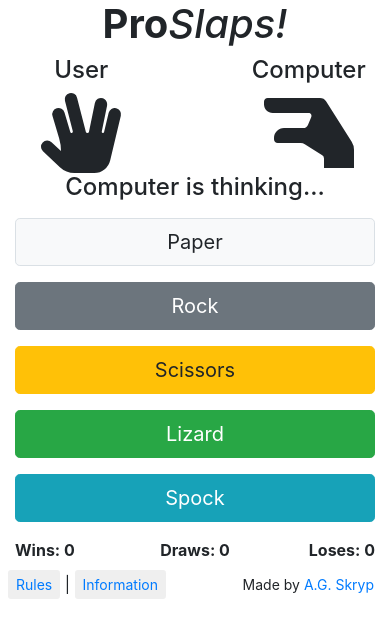
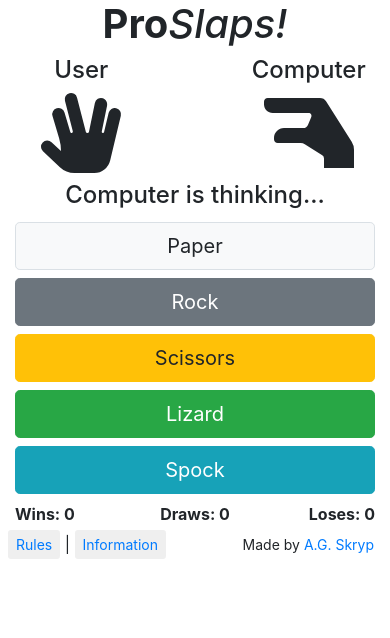
Before and after one commit to agskryp/proslaps, a Vue app: page / in a window 390 px wide. Shown: the top 638 px of the page. Built offline with nearby package versions, Linux system fonts and the light colour scheme.

Commit message:
Responsive designing

```diff
--- a/src/App.vue
+++ b/src/App.vue
@@ -48,7 +48,7 @@
         </div>
 
         <div class="row">
-          <div class="col text-center">
+          <div class="col text-center mt-2">
             <p class="h4" v-if="this.message !== ''">{{ this.message }}</p>
 
             <p v-if="this.message === ''" class="thinking-message h4">
@@ -67,7 +67,7 @@
 
         <div class="row">
           <div class="col-md-10 mx-auto">
-            <div class="row mt-2 mb-2">
+            <div class="row mt-1 mb-1 mt-md-2 mb-md-2">
               <div class="col">
                 <b>Wins: {{ this.counterWins }}</b>
               </div>
--- a/src/components/Controller.vue
+++ b/src/components/Controller.vue
@@ -2,7 +2,7 @@
   <div class="row">
     <div class="col-md-10 mx-auto">
       <div class="row">
-        <div class="col-12 col-md mt-2 mb-2">
+        <div class="col-12 col-md mt-1 mb-1 mt-md-2 mb-md-2">
           <button
             type="button"
             class="btn btn-light btn-block btn-lg"
@@ -14,7 +14,7 @@
           </button>
         </div>
 
-        <div class="col-12 col-md mt-2 mb-2">
+        <div class="col-12 col-md mt-1 mb-1 mt-md-2 mb-md-2">
           <button
             type="button"
             class="btn btn-secondary btn-block btn-lg"
@@ -26,7 +26,7 @@
           </button>
         </div>
 
-        <div class="col-12 col-md mt-2 mb-2">
+        <div class="col-12 col-md mt-1 mb-1 mt-md-2 mb-md-2">
           <button
             type="button"
             class="btn btn-warning btn-block btn-lg"
@@ -38,7 +38,7 @@
           </button>
         </div>
 
-        <div class="col-12 col-md mt-2 mb-2">
+        <div class="col-12 col-md mt-1 mb-1 mt-md-2 mb-md-2">
           <button
             type="button"
             class="btn btn-success btn-block btn-lg"
@@ -50,7 +50,7 @@
           </button>
         </div>
 
-        <div class="col-12 col-md mt-2 mb-2">
+        <div class="col-12 col-md mt-1 mb-1 mt-md-2 mb-md-2">
           <button
             type="button"
             class="btn btn-info btn-block btn-lg"
--- a/src/components/Info.vue
+++ b/src/components/Info.vue
@@ -31,7 +31,7 @@
           <h4>Credits</h4>
 
           <p>
-            ProSlaps! was designed and developed by
+            ProSlaps! v1.0 was designed and developed by
             <a href="https://agskryp.com" target="_blank">Andrew Skrypnyk</a>
             using:
           </p>
```
